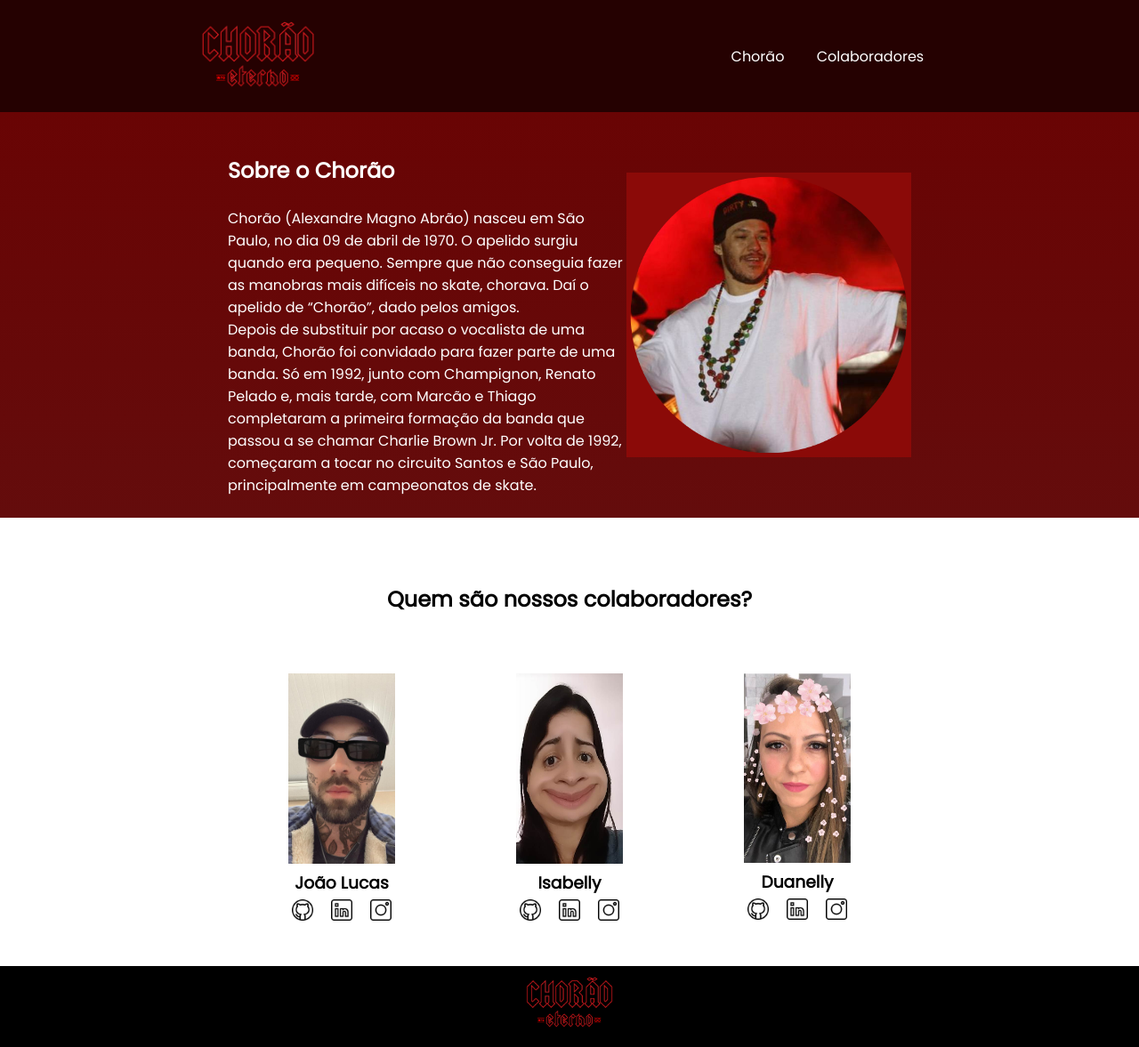
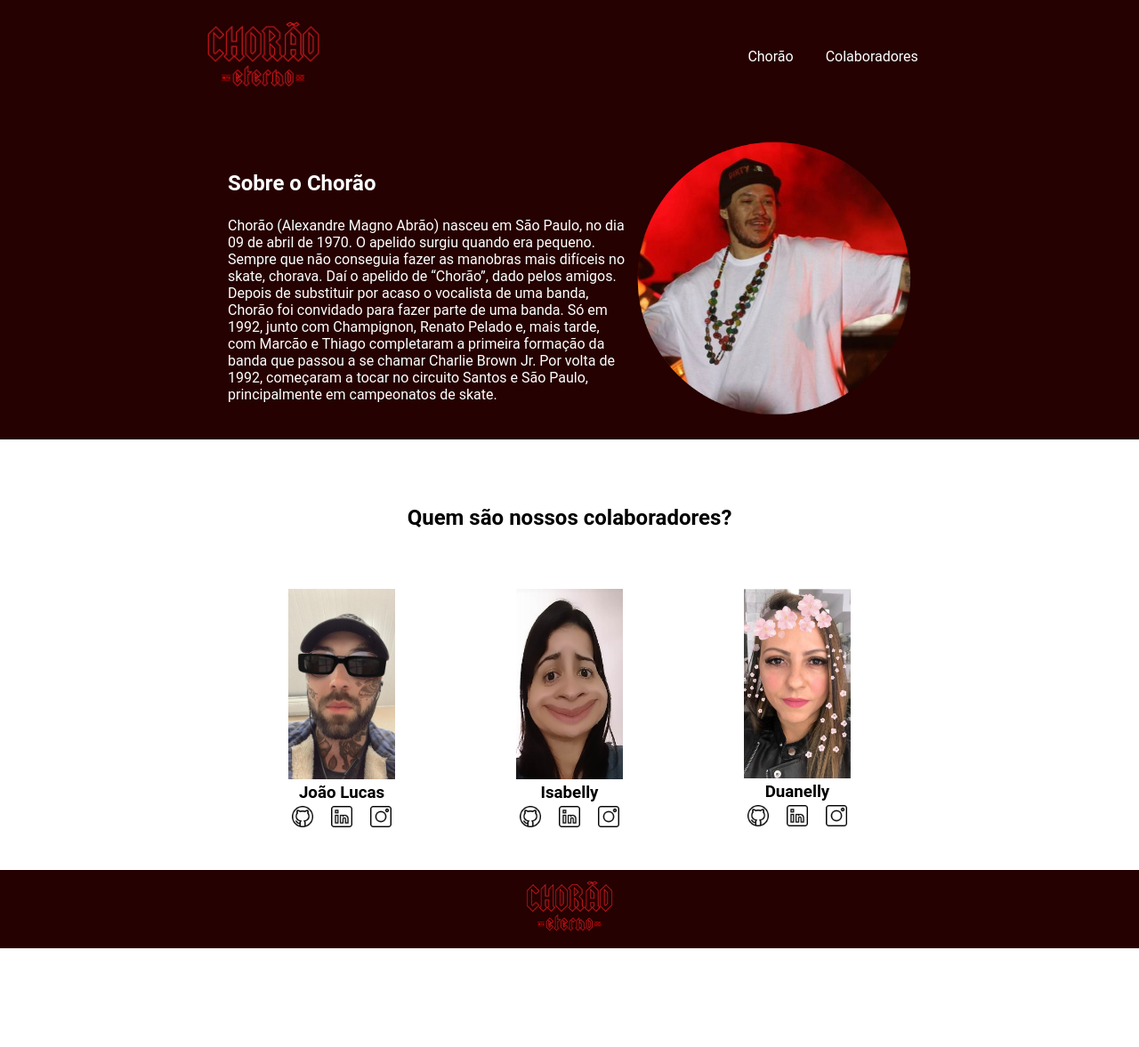
Before and after one commit to puchalskii/fanpagechoraoo, a plain HTML site: page index.html in a window 1280 px wide. Shown: the whole page at 89% size. After the commit the page ends 1066 px from the top, so only its background shows below. Drawn offline with Linux system fonts and the light colour scheme.

Commit message:
Add files via upload

```diff
--- a/index.html
+++ b/index.html
@@ -26,7 +26,7 @@
             <p class="escola-texto-um">Chorão (Alexandre Magno Abrão) nasceu em São Paulo, no dia 09 de abril de 1970. O apelido surgiu quando era pequeno. Sempre que não conseguia fazer as manobras mais difíceis no skate, chorava. Daí o apelido de “Chorão”, dado pelos amigos.</p>
             <p class="escola-texto-dois">Depois de substituir por acaso o vocalista de uma banda, Chorão foi convidado para fazer parte de uma banda. Só em 1992, junto com Champignon, Renato Pelado e, mais tarde, com Marcão e Thiago completaram a primeira formação da banda que passou a se chamar Charlie Brown Jr. Por volta de 1992, começaram a tocar no circuito Santos e São Paulo, principalmente em campeonatos de skate.</p>
         </div>
-        <img class="escola-imagem" src="chorao.png" alt="imagem que representa o Chorão">
+        <img class="escola-imagem" src="fotochorao.png" alt="imagem que representa o Chorão">
     </section>
 
     <section id="estudante">
--- a/style.css
+++ b/style.css
@@ -3,7 +3,7 @@
     padding: 0;
 }
 body {
-    font-family: 'Poppins', sans-serif;
+    font-family: "Roboto", sans-serif;
 }
 .cabecalho {
     background-color: #250101;
@@ -34,7 +34,7 @@
 }
 
 #escola{
-    background-image: linear-gradient(#690404,#640c0c);
+    background-image: linear-gradient(#250101,#250101);
     color:white;
     display: flex;
     justify-content: center;
@@ -81,7 +81,7 @@
 }
 
 .rodape{
-    background-color: black;
+    background-color: #250101;
     text-align: center;
 }
 
```
Also changed, not shown: fotochorao.png (added).
